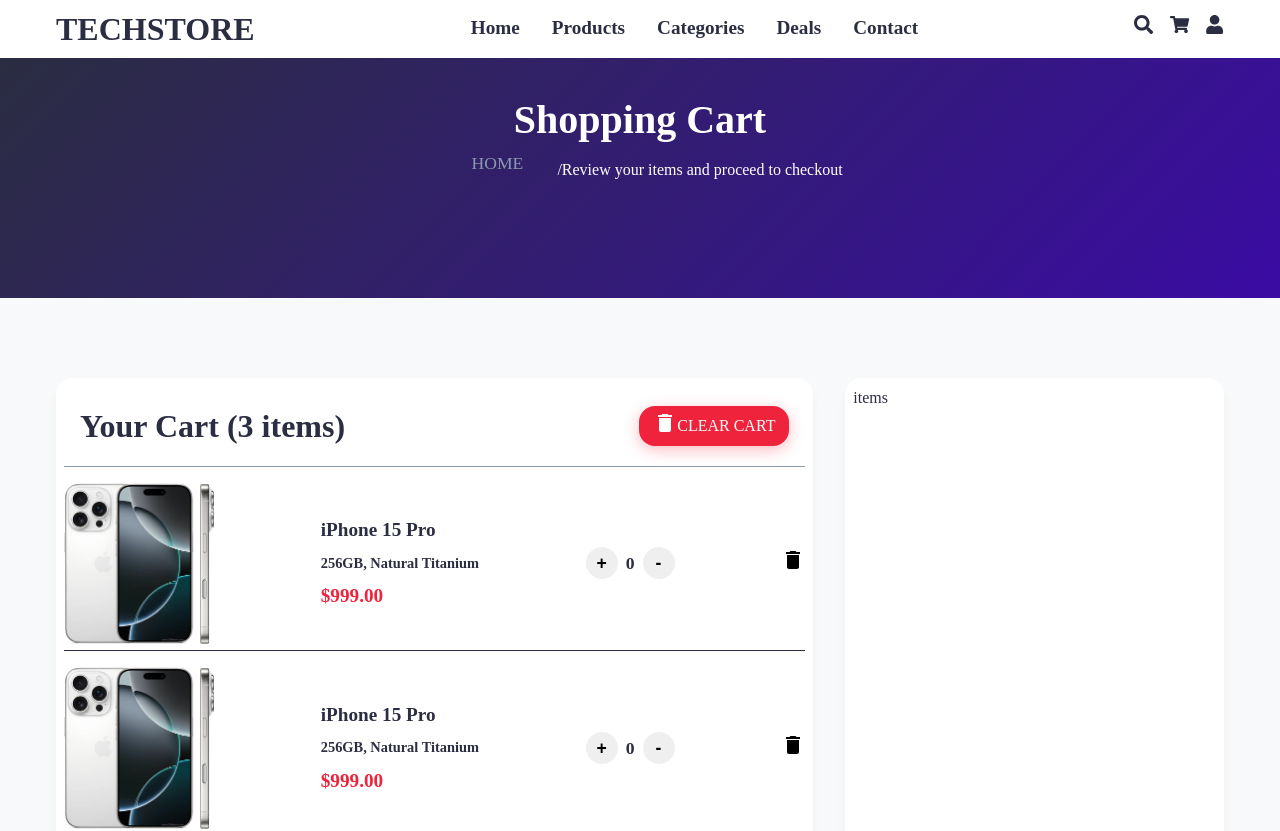
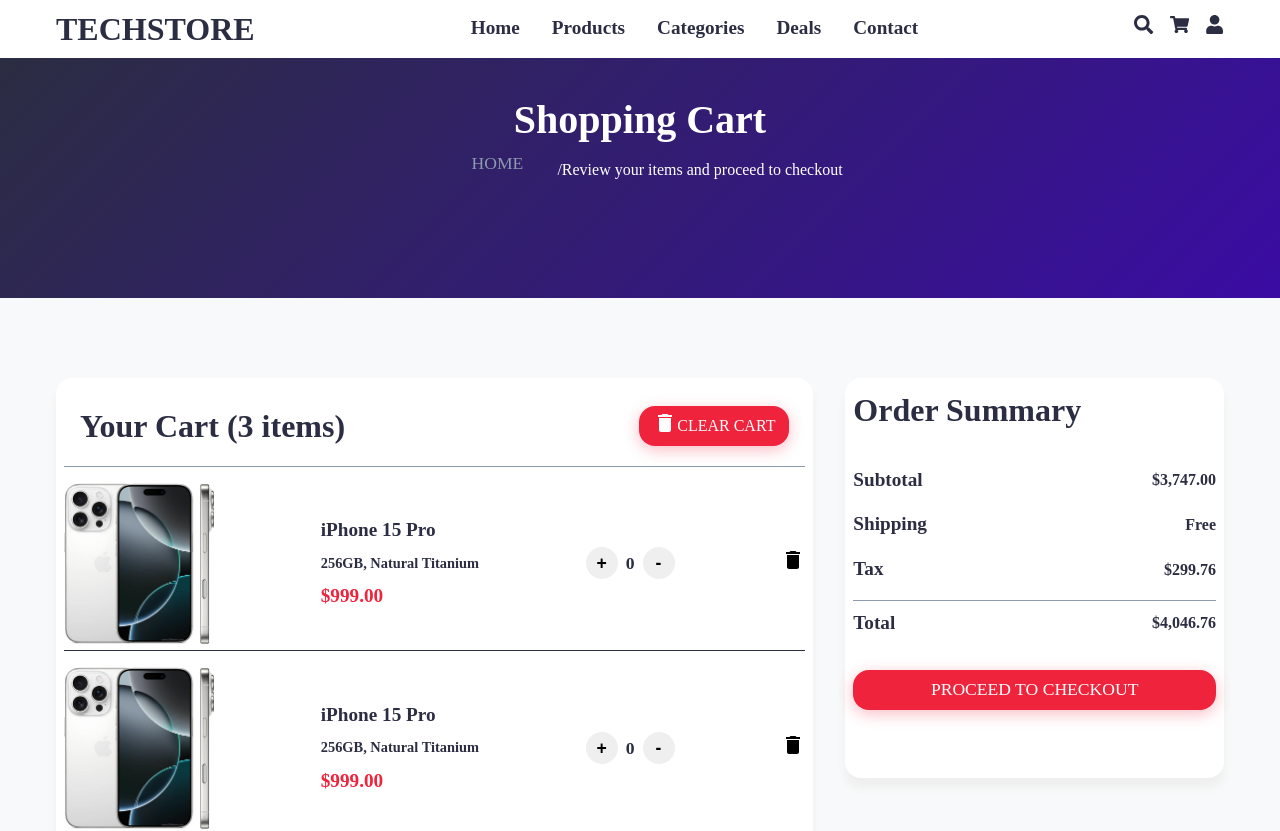
Before and after one commit to mohammadmehdidalvandii/techstore-front-end, a React (Vite) app: page /Cart in a window 1280 px wide. Shown: the top 831 px of the page. Built offline with nearby package versions, Linux system fonts and the light colour scheme.

Commit message:
fixed style shopping order for cart-page

```diff
--- a/src/components/template/cart/Shopping/Shopping.css
+++ b/src/components/template/cart/Shopping/Shopping.css
@@ -15,6 +15,12 @@
     border-radius: 1rem;
     box-shadow: 0 10px 8px #efefef;
 }
+.grid_shopping .order{
+    display: block;
+    height: 50dvh;
+    position: sticky;
+    top: 2rem;
+}
 .shopping_content{
     display: flex;
     align-items: center;
@@ -28,6 +34,12 @@
     font-size: 2rem;
     color: var(--text-color);
 }
+.order .title{
+    display: block;
+    font-family: var(--font-rubikBlack);
+    font-size: 2rem;
+    color: var(--text-color);
+}
 .shopping_btn{
     display: flex;
     align-items: center;
@@ -36,3 +48,60 @@
 .shopping_btn span:first-child{
     font-size: 1.5rem;
 }
+.shoppingCart_order{
+    display: block;
+    margin-top: 2rem;
+}
+.shoppingCart_order .item{
+    display: flex;
+    align-items: center;
+    justify-content: space-between;
+    margin-bottom: 1rem;
+}
+.shoppingCart_order .title{
+    display: block;
+    font-family: var(--font-rubikBold);
+    font-size: 1.2rem;
+    font-weight: 900;
+}
+.shoppingCart_order .text{
+      display: block;
+    font-family: var(--font-rubikBold);
+    font-size: 1rem;
+    font-weight: 900;
+}
+.cal_order{
+    display: flex;
+    align-items: center;
+    justify-content: space-between;
+    border-top: 1px solid var(--gray);
+    padding-top: 0.5rem;
+}
+.cal_order .title{
+    display: block;
+    font-family: var(--font-rubikBold);
+    font-size: 1.2rem;
+    font-weight: 900;
+}
+.cal_order .text{
+      display: block;
+    font-family: var(--font-rubikBold);
+    font-size: 1rem;
+    font-weight: 900;
+}
+.btn_checkout{
+    display: flex;
+    align-items: center;
+    justify-content: center;
+    margin-top: 2rem;
+    width: 100% !important;
+}
+
+/* Responsive */
+@media (max-width : 992px) {
+    .grid_shopping{
+        grid-template-columns: auto;
+    }
+}
+@media (max-width : 768px) {
+}
--- a/src/components/template/cart/Shopping/Shopping.tsx
+++ b/src/components/template/cart/Shopping/Shopping.tsx
@@ -20,7 +20,28 @@
                    <ShoppingCart/>
                    <ShoppingCart/>
                 </div>
-                <div className="box">items</div>
+                <div className="box order">
+                    <h6 className="title">Order Summary</h6>
+                    <ul className="shoppingCart_order">
+                        <li className="item">
+                            <span className="title">Subtotal</span>
+                            <span className="text">$3,747.00</span>
+                        </li>
+                        <li className="item">
+                            <span className="title">Shipping</span>
+                            <span className="text">Free</span>
+                        </li>
+                        <li className="item">
+                            <span className="title">Tax</span>
+                            <span className="text">$299.76</span>
+                        </li>
+                    </ul>
+                    <div className="cal_order">
+                        <span className="title">Total</span>
+                        <span className="text">$4,046.76</span>
+                    </div>
+                    <button className="btn primary btn_checkout">Proceed to Checkout</button>
+                </div>
             </div>
         </div>
    </section>
```
